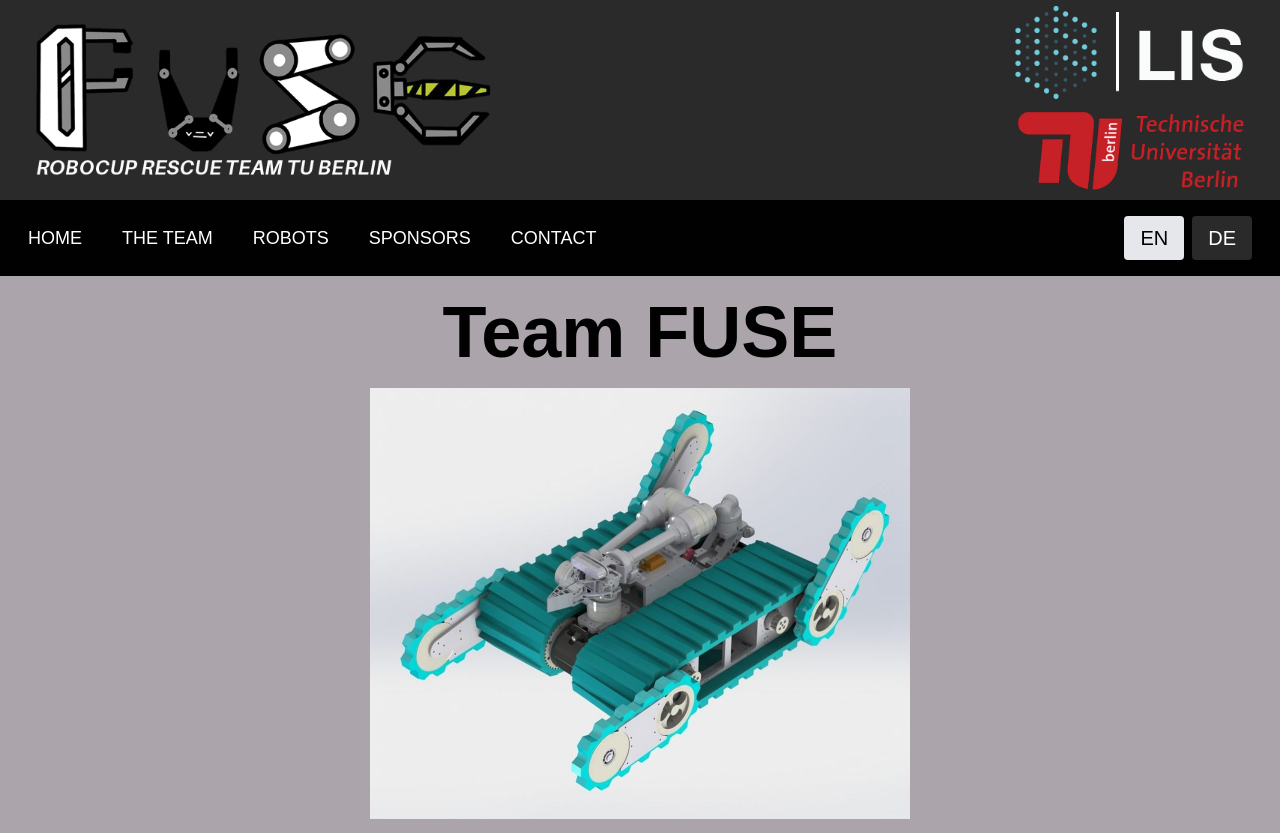
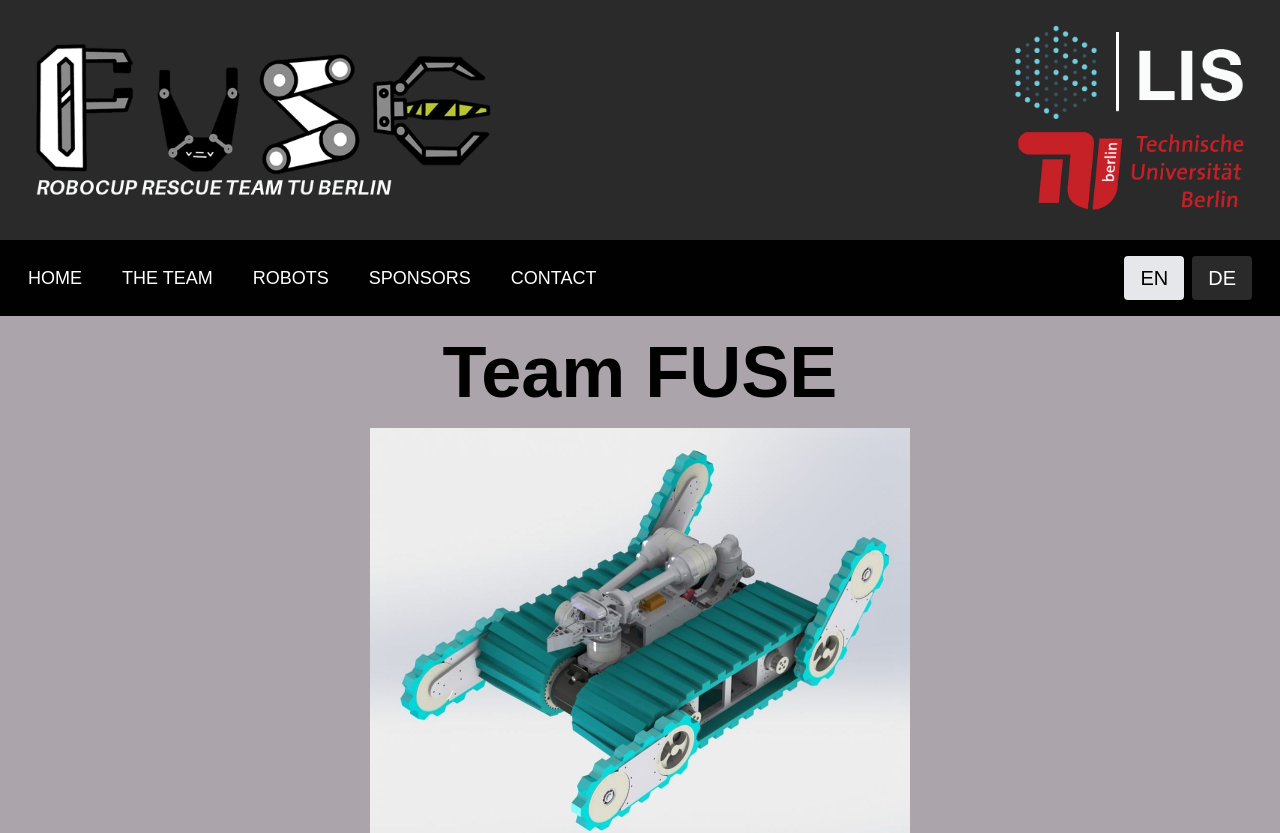
Before and after one commit to FUSE-RoboCupRescue/FUSE-RoboCupRescue.github.io, a Next.js app: page / in a window 1280 px wide. Shown: the top 833 px of the page. Built offline with nearby package versions, Linux system fonts and the light colour scheme; a web font is replaced by a local one.

Commit message:
interactive nav bar

```diff
--- a/src/app/layout.tsx
+++ b/src/app/layout.tsx
@@ -2,6 +2,7 @@ import type { Metadata } from "next";
 import "./globals.css";
 import Header from '../components/header'
 import Footer from '../components/footer'
+import Image from "next/image";
 
 export const metadata: Metadata = {
   title: "FUSE",
@@ -16,6 +17,21 @@ export default function RootLayout({
   return (
     <html lang="en">
      <body className='bg-colors-grey_light'>
+     <div className='flex justify-between bg-colors-grey_dark py-5' id="banner">
+        <Image
+        src="/fuse_webpage/banner_left.png"
+        width={500}
+        height={200}
+        className="max-h-[200px] max-w-[500px] object-contain top-0 left-0"
+        alt="banner_left" />
+
+        <Image
+        src="/fuse_webpage/banner_right.png"
+        width={350}
+        height={200}
+        className="max-h-[200px] max-w-[350px] object-contain top-0 left-0"
+        alt="banner_right" />
+      </div>
      <Header></Header>
      <main>{children}</main>
      <Footer></Footer>
--- a/src/components/header.tsx
+++ b/src/components/header.tsx
@@ -1,36 +1,40 @@
 "use client";
 
-import { ReactNode, useState } from 'react';
+import { ReactNode, useEffect, useState } from 'react';
 import Link from 'next/link'
 import Image from 'next/image';
 
 export default function Header() {
     const [language, setLanguage] = useState('EN');
+    const [isScrolled, setIsScrolled] = useState(false);
 
     const handleLanguageChange = (lang: string) => {
         setLanguage(lang);
         // Here, you can implement additional logic to change the website's language, such as updating a language context or using i18n libraries.
     };
 
+    useEffect(() => {
+        const banner = document.getElementById('banner');
+        if (!banner) return;
+        const observer = new IntersectionObserver(
+            ([entry]) => {
+                // Set isScrolled to true if the banner is not intersecting (out of view)
+                setIsScrolled(!entry.isIntersecting);
+            },
+            {
+                root: null,
+                threshold: 0,
+            }
+        );
+        observer.observe(banner);
+        return () => {
+            observer.disconnect();
+        };
+    }, []);
+
     return(
-        <section className='font-aileron font-light'>
-        <div className='flex justify-between bg-colors-grey_dark'>
-            <Image
-            src="/fuse_webpage/banner_left.png"
-            width={500}
-            height={200}
-            className="max-h-[200px] max-w-[500px] object-contain top-0 left-0"
-            alt="banner_left" />
-
-            <Image
-            src="/fuse_webpage/banner_right.png"
-            width={350}
-            height={200}
-            className="max-h-[200px] max-w-[350px] object-contain top-0 left-0"
-            alt="banner_right" />
-        </div>
-
-        <nav className=" text-white bg-colors-black text-lg py-4 px-7">
+    <section className={`font-aileron font-light z-50 sticky top-0 transition-colors duration-300 ${isScrolled ? 'bg-colors-grey_dark/70' : 'bg-colors-black'}`}>
+    <nav className="text-white text-lg py-4 px-7">
             <div className='flex justify-between'>
                 <ul className="grid grid-flow-col gap-10 text-center items-center uppercase">
                     <li><Link href="/" data-translate="nav-home">Home</Link></li>
```
